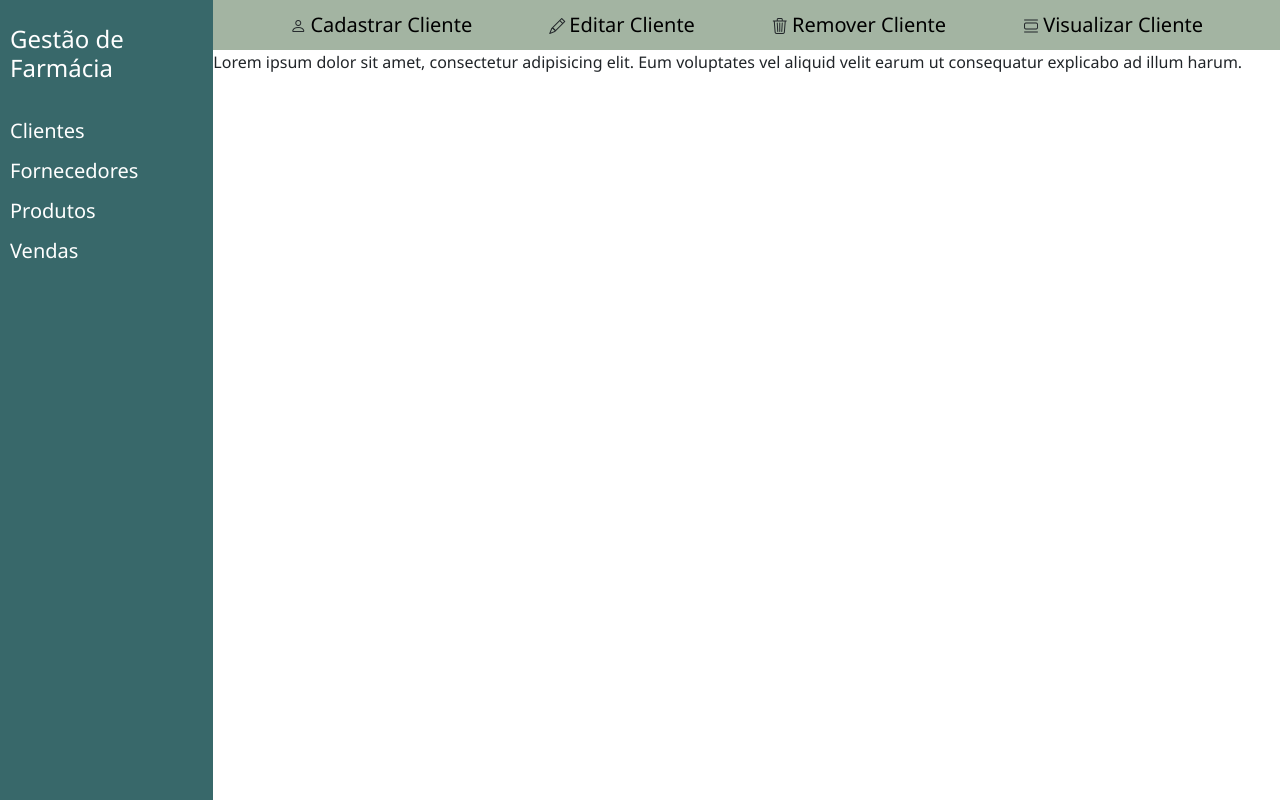
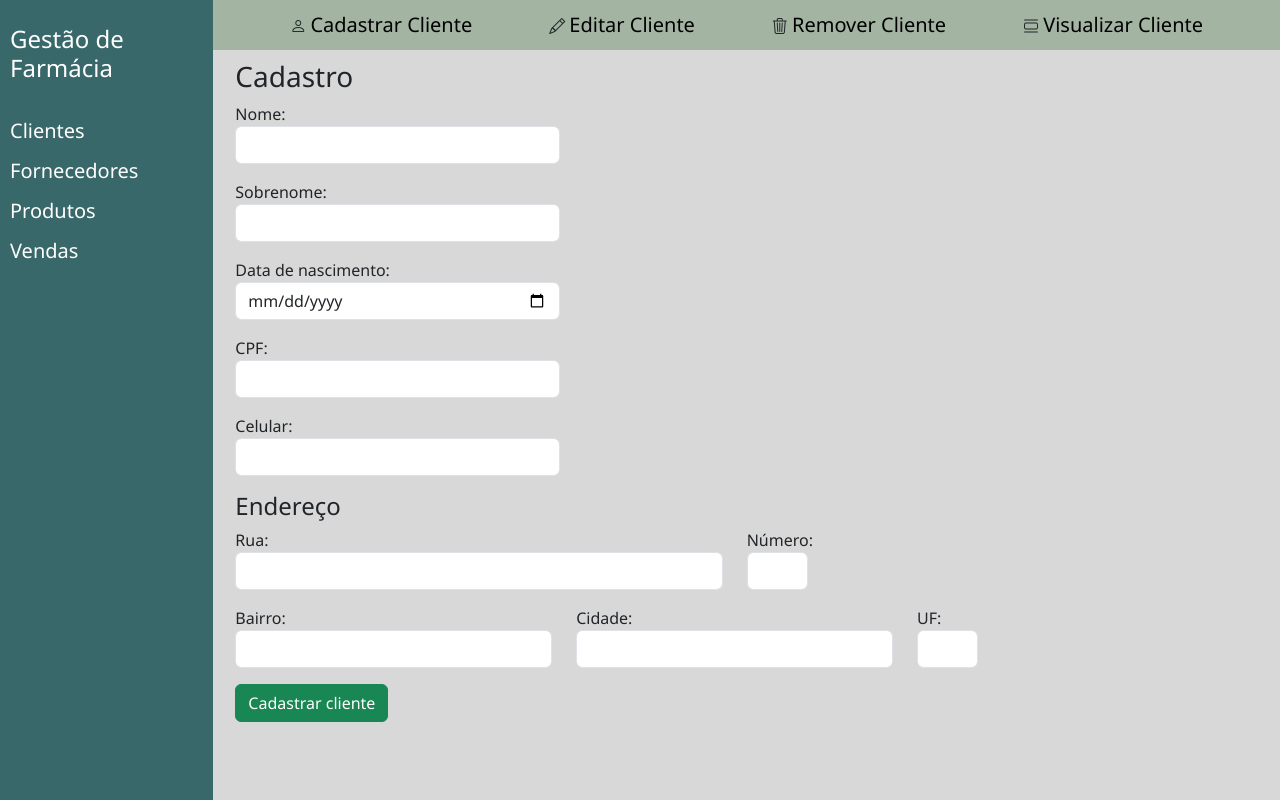
Before and after one commit to juliaborgess18/farmacia-les, a FastAPI app: page /cadastrar_cliente in a window 1280 px wide. Run offline with FastAPI, Linux system fonts and the light colour scheme; some libraries are stand-ins or nearby versions.

Commit message:
update cadastrar_cliente.html

```diff
--- a/src/static/css/estilos.css
+++ b/src/static/css/estilos.css
@@ -1,5 +1,10 @@
 * {
   font-family: 'Segoe UI', Tahoma, Geneva, Verdana, sans-serif;
+
+}
+
+body{
+  background-color: #d8d8d8;
 }
 
 .sidebar {
@@ -42,7 +47,7 @@
   display: inline-block;
   color: black;
   font-weight: 100;
-  background-color: white;
+  background-color: #d8d8d8;
   width: 320px;
   height: 40px;
   border-radius: 5px;
@@ -72,10 +77,9 @@
 
 /* nunca, never, jamais, niemals, mai, nikogda, kesshite, cóng bù, abadan você deve apagar essa div maravilhosa que agora é minha coisa favorita no mundo. Fonte das traduções de 'nunca': chatgpt. */
 .content {
-  display: grid;
-  grid-template-rows: 50% 50%;
-  background: #f6f7fb;
-  margin: 15px;
-  padding: 20px;
-  border-radius: 15px;
+  /* display: grid;
+  grid-template-rows: 50% 50%;  */
+  /* background-color: #ececec; */
+  padding: 10px;
+  /*border-radius: 15px; */
 }
--- a/src/templates/cadastrar_cliente.html
+++ b/src/templates/cadastrar_cliente.html
@@ -3,5 +3,76 @@
 {% block title %}Cadastro de Cliente{% endblock %}
 
 {% block content %}
-<p>Lorem ipsum dolor sit amet, consectetur adipisicing elit. Eum voluptates vel aliquid velit earum ut consequatur explicabo ad illum harum.</p>
+
+<div class="content">
+    <div class="container ">
+        <form class="row" action="" method="post">
+            <h3>Cadastro</h3>
+            <div class="col-12 col-lg-4">
+                <label for="nome_cliente">Nome: </label>
+                <div class="form mb-3">
+                    <input class="form-control" type="text" name="" id="nome_cliente">
+                </div>
+
+                <label for="nome_cliente">Sobrenome: </label>
+                <div class="form mb-3">
+                    <input class="form-control" type="text" name="" id="sobrenome_cliente">
+                </div>
+
+                <label for="data_nascimento_cliente">Data de nascimento: </label>
+                <div class="form mb-3">
+                    <input class="form-control" type="date" name="" id="data_nascimento_cliente">
+                </div>
+
+                <label for="cpf_cliente">CPF: </label>
+                <div class="form mb-3">
+                    <input class="form-control" type="text" name="" id="cpf_cliente">
+                </div>
+
+                <label for="celular_cliente">Celular: </label>
+                <div class="form mb-3">
+                    <input class="form-control" type="text" name="" id="celular_cliente">
+                </div>
+            </div>
+            <h4>Endereço</h4>
+            <div class="row">
+                <div class="col-12 col-lg-6">
+                    <label for="rua_endereco_cliente">Rua: </label>
+                    <div class="form mb-3">
+                        <input class="form-control" type="text" name="" id="endereco_cliente">
+                    </div>
+                </div>
+                <div class="col-12 col-lg-1">
+                    <label for="numero_endereco_cliente">Número: </label>
+                    <div class="form mb-3">
+                        <input class="form-control" type="text" name="" id="numero_endereco_cliente">
+                    </div>
+                </div>
+            </div>
+            <div class="row">
+                <div class="col-12 col-lg-4">
+                    <label for="bairro_endereco_cliente">Bairro: </label>
+                    <div class="form mb-3">
+                        <input class="form-control" type="text" name="" id="bairro_endereco_cliente">
+                    </div>
+                </div>
+                <div class="col-12 col-lg-4">
+                    <label for="cidade_endereco_cliente">Cidade: </label>
+                    <div class="form mb-3">
+                        <input class="form-control" type="text" name="" id="cidade_endereco_cliente">
+                    </div>
+                </div>
+                <div class="col-12 col-lg-1">
+                    <label for="uf_endereco_cliente">UF: </label>
+                    <div class="form mb-3">
+                        <input class="form-control" type="text" name="" id="uf_endereco_cliente">
+                    </div>
+                </div>
+            </div>
+        </form>
+        <button class="btn btn-success" type="submit">Cadastrar cliente</button>
+    </div>
+</div>
+
+
 {% endblock %}
```
